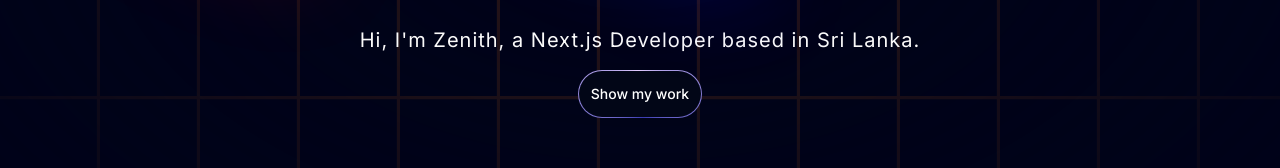
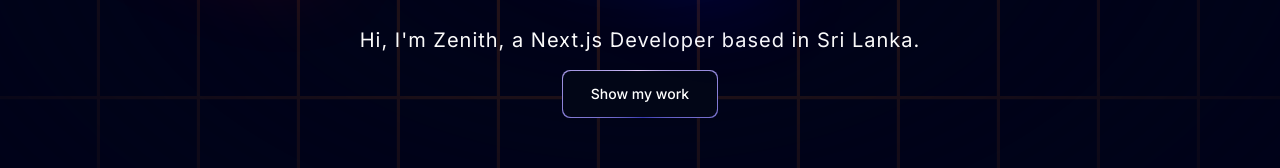
Before and after one commit to Zenith1997/portfolio, a Next.js app: page / in a window 1280 px wide. Shown: the part 504-672 px from the top of the page. Built offline with nearby package versions, Linux system fonts and the light colour scheme.

Commit message:
magic button fixes

```diff
--- a/components/ui/MagicButton.tsx
+++ b/components/ui/MagicButton.tsx
@@ -15,10 +15,13 @@
 
 
     >
-     <button className="relative inline-flex h-12 overflow-hidden rounded-full p-[1px] focus:outline-none focus:ring-2 focus:ring-slate-400 focus:ring-offset-2 focus:ring-offset-slate-50">
+     <button className=" w-full relative inline-flex h-12 overflow-hidden rounded-lg p-[1px] ">
   <span className="absolute inset-[-1000%] animate-[spin_2s_linear_infinite] bg-[conic-gradient(from_90deg_at_50%_50%,#E2CBFF_0%,#393BB2_50%,#E2CBFF_100%)]" />
-  <span className="inline-flex h-full w-full cursor-pointer items-center justify-center rounded-full bg-slate-950 px-3 py-1 text-sm font-medium text-white backdrop-blur-3xl">
+  <span className={`inline-flex h-full w-full cursor-pointer items-center justify-center rounded-lg px-7 bg-slate-950 px-3 py-1 text-sm font-medium text-white backdrop-blur-3xl gap-2
+    ${otherClasses}`}>
+    {position==='left'&&icon}
   {title}
+  {position==='right'&&icon}
   </span>
 </button>
 
```
